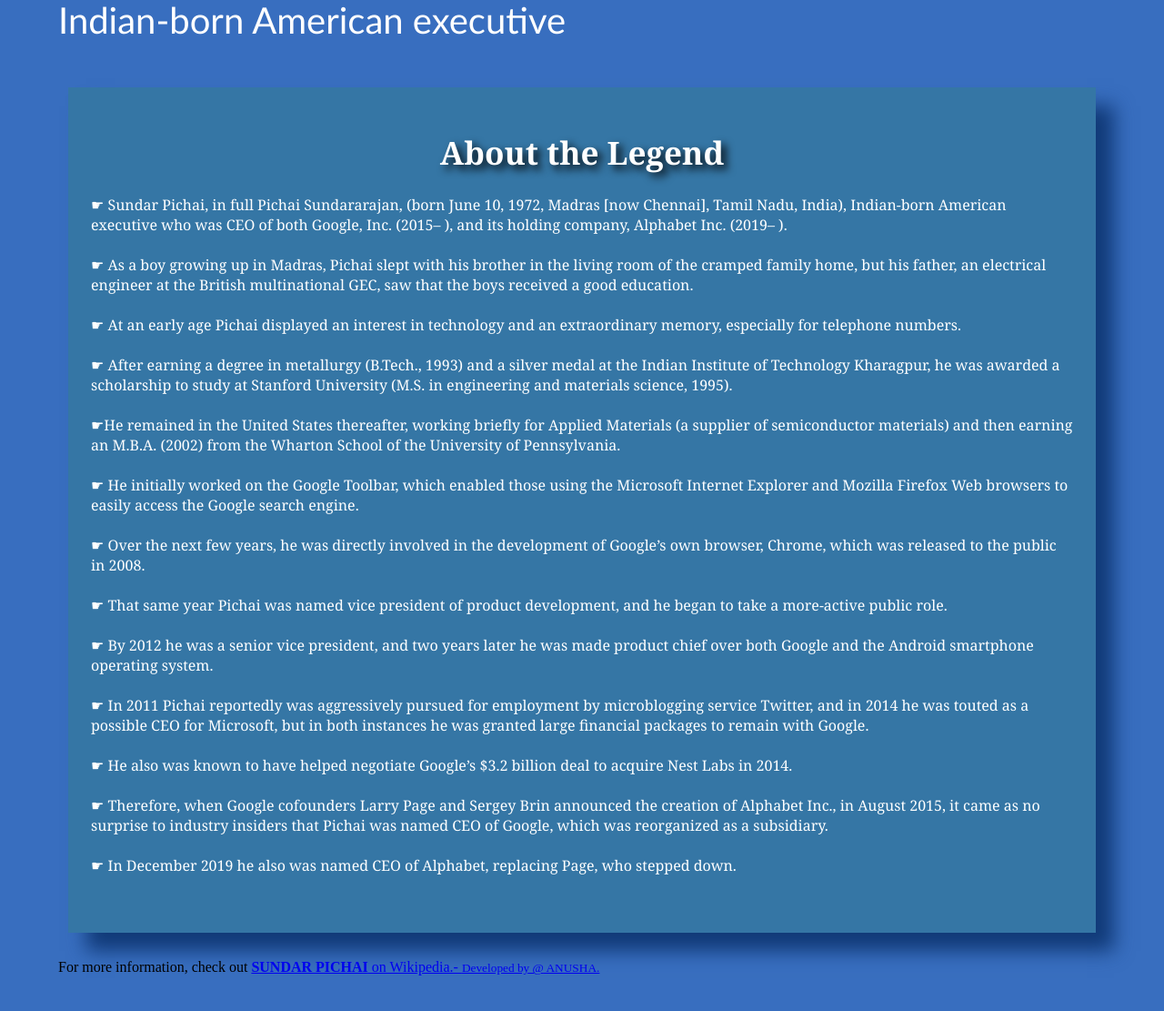
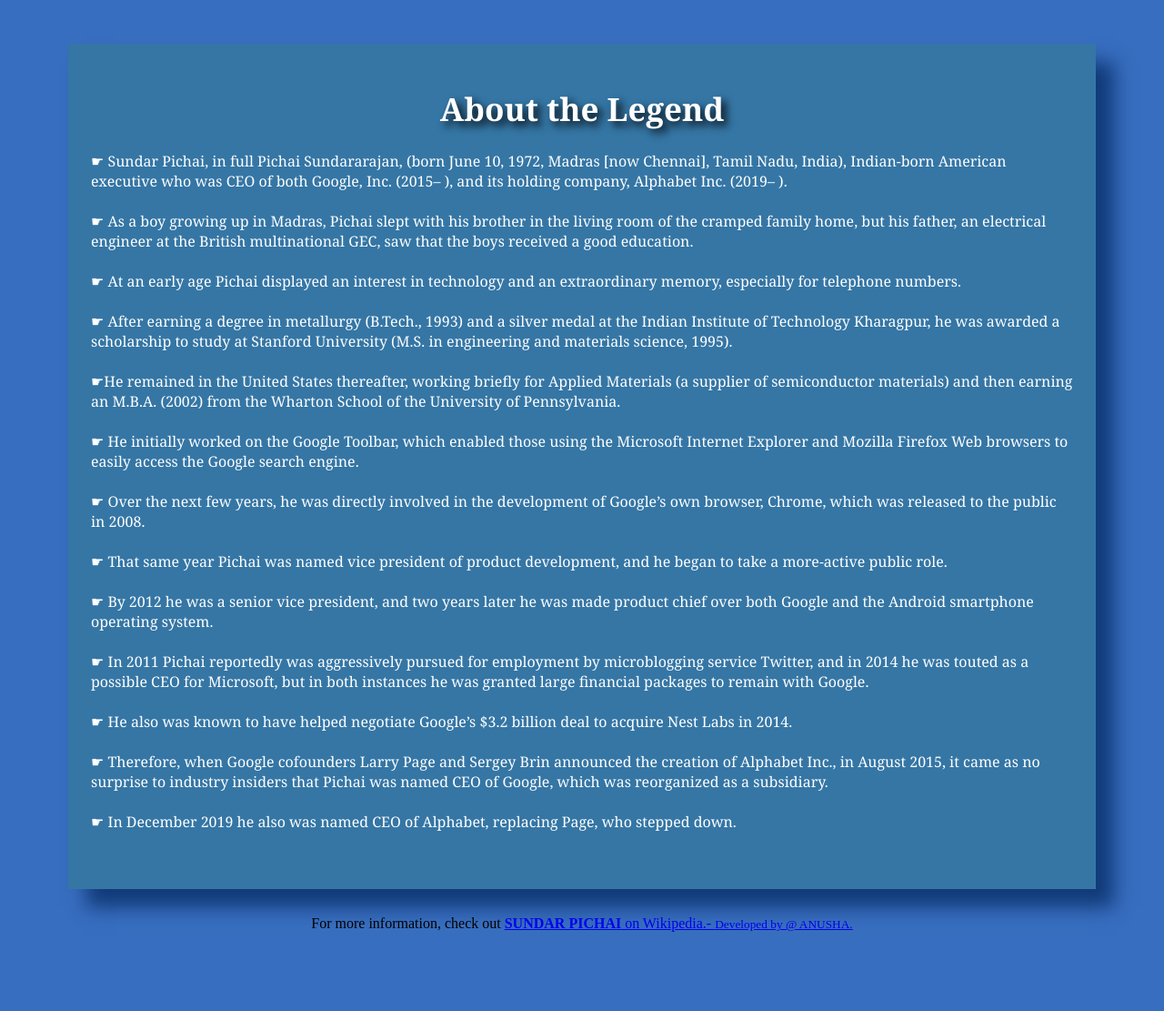
Before and after one commit to RekadiAnusha/Tribute-page, a plain HTML site: page index.html in a window 1280 px wide. Shown: the part 1075-2186 px from the top of the page at 91% size. After the commit the page ends 2163 px from the top, so only its background shows below. Drawn offline with Linux system fonts and the light colour scheme.

Commit message:
Update index.html

```diff
--- a/index.html
+++ b/index.html
@@ -48,6 +48,9 @@
             margin: 11px;
             margin-top: 50px;
         }
+        .hero{
+            text-align:center;
+        }
 
         /* Styling the title of the content */
         h1.title-sundar {
@@ -72,9 +75,7 @@
             <!--Image of the Tribute Person-->
             <img src="https://cdn.wallpapersafari.com/37/81/qpeZLx.jpg" >
 
-            <small id="caption">
-               Indian-born American executive
-            </small>
+
         </div>
 
         <div id="tribute-data">
@@ -109,12 +110,13 @@
 
         </div>
         <br>
+        <div class="hero">
          For more information,
         check out
         <a id="tribute-link" href="#">
             <b>SUNDAR PICHAI</b> on Wikipedia.-
             <small>Developed by @<a href="#">
-                    ANUSHA.</a></a>
+                    ANUSHA.</a></a></div>
         </small>
     </main>
 </body>
```
